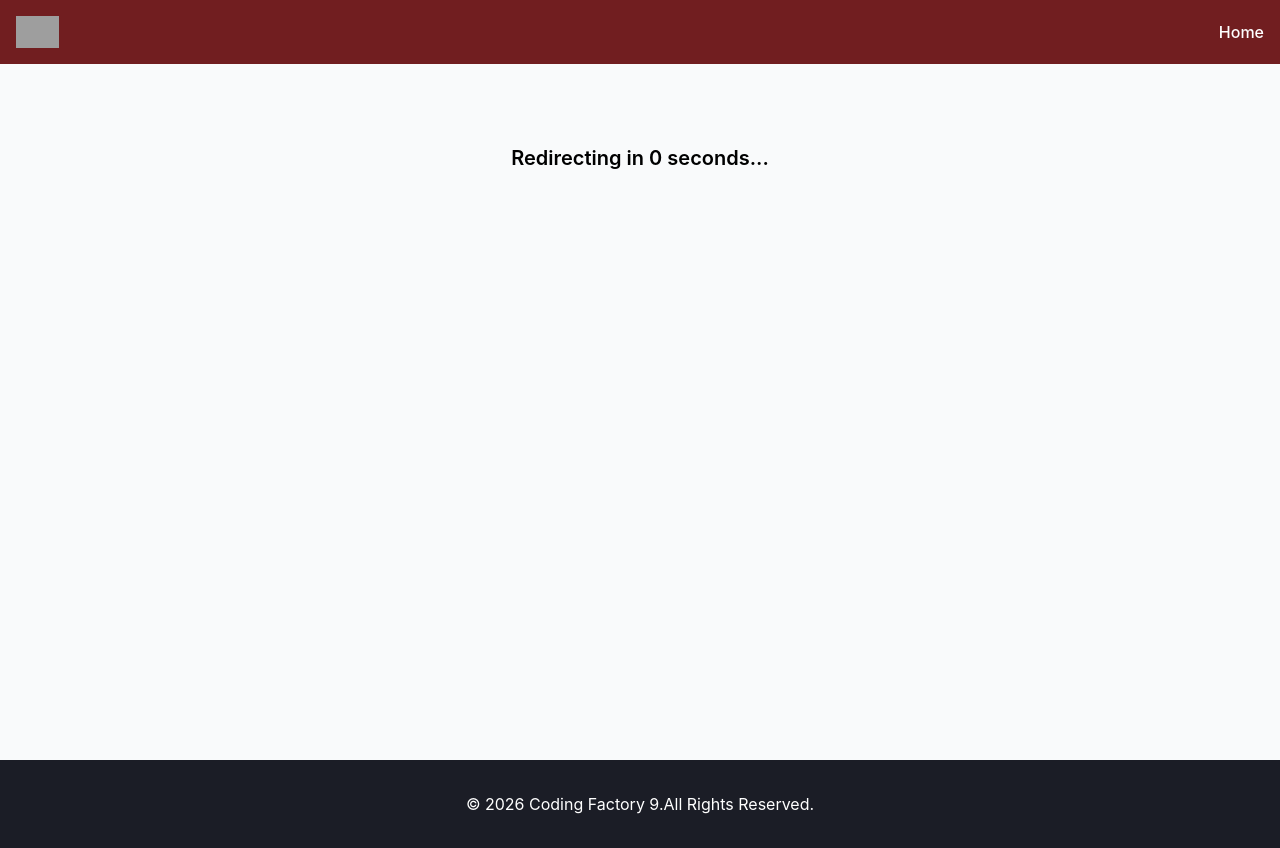
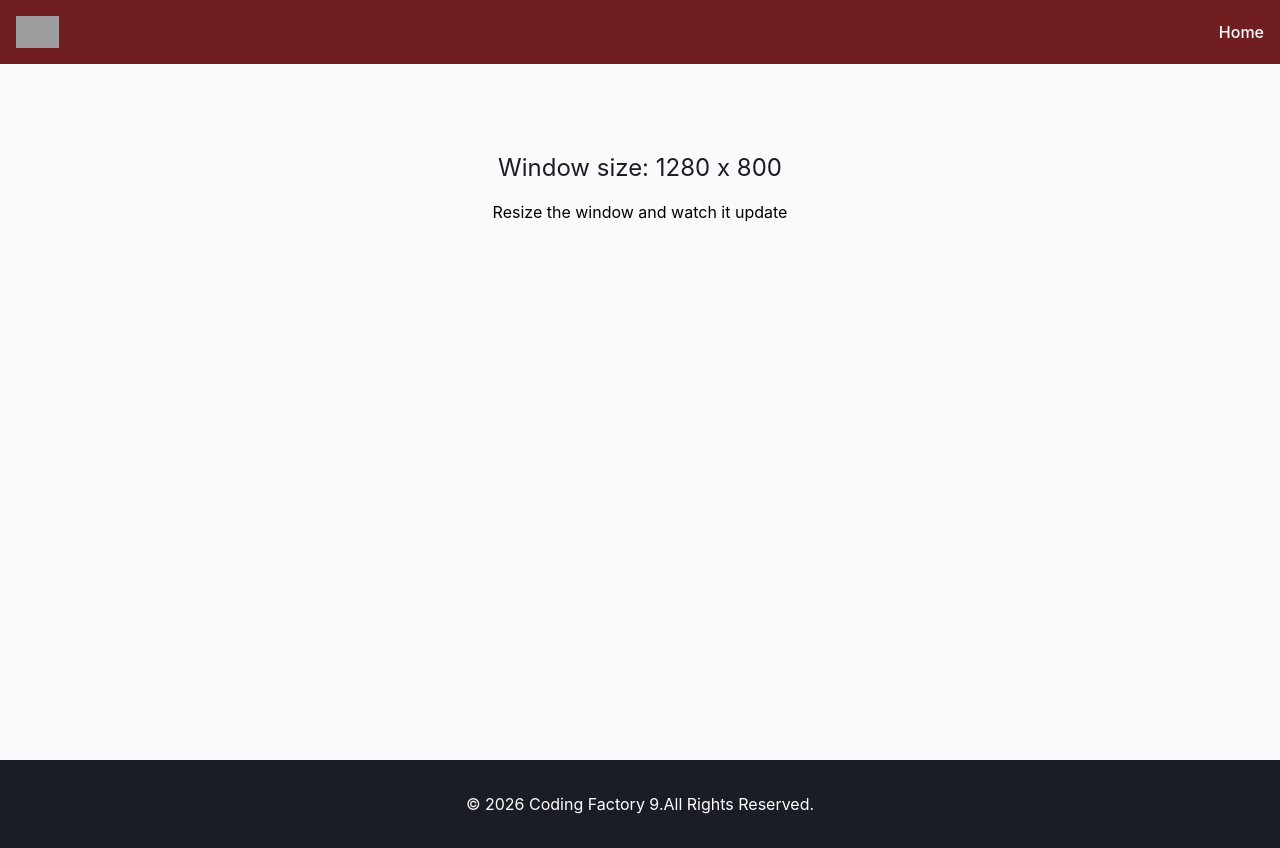
Before and after one commit to TimosPsy/cf9-react-app, a React (Vite) app: page / in a window 1280 px wide. Before the commit this address led to /examples. Built offline with nearby package versions, Linux system fonts and the light colour scheme; grey boxes are pictures that could not be loaded.

Commit message:
feat: add WindowSize component

```diff
--- a/src/App.tsx
+++ b/src/App.tsx
@@ -40,7 +40,8 @@
  //import CounterWithCustomHook from "./components/LessonFive/CounterWithCustomHook.tsx";
  //import NameChangerWithTitle from "./components/LessonFive/NameChangerWithTitle.tsx";
  //import AutoRedirect from "./components/LessonSix/AutoRedirect.tsx";
- import AutoRedirectAdvanced from "./components/LessonSix/AutoRedirectAdvanced.tsx";
+ //import AutoRedirectAdvanced from "./components/LessonSix/AutoRedirectAdvanced.tsx";
+ import WindowSize from "./components/LessonSix/WindowSize.tsx";
 
 
 
@@ -76,7 +77,8 @@
           {/*<CounterWithCustomHook/>*/}
           {/*<NameChangerWithTitle/>*/}
           {/*<AutoRedirect/>*/}
-          <AutoRedirectAdvanced/>
+          {/*<AutoRedirectAdvanced/>*/}
+          <WindowSize/>
       </Layout>
     </>
   )
--- /dev/null
+++ b/src/components/LessonSix/WindowSize.tsx
@@ -0,0 +1,34 @@
+import {useEffect, useState} from "react";
+
+const WindowSize = () => {
+    const [size, setSize] = useState({
+        width: window.innerWidth,
+        height: window.innerHeight
+    });
+
+    useEffect(()=> {
+
+        const handleResize = () => {
+            setSize({
+                width: window.innerWidth,
+                height: window.innerHeight
+            })
+        }
+
+        window.addEventListener("resize", handleResize)
+
+        return () => window.removeEventListener("resize", handleResize)
+    }, [])
+
+    return (
+        <>
+            <div className="text-center pt-2">
+                <h1 className="text-cf-dark-gray text-2xl mb-4">
+                    Window size: {size.width} x {size.height}
+                </h1>
+                <p>Resize the window and watch it update</p>
+            </div>
+        </>
+    )
+}
+export default WindowSize;
```
